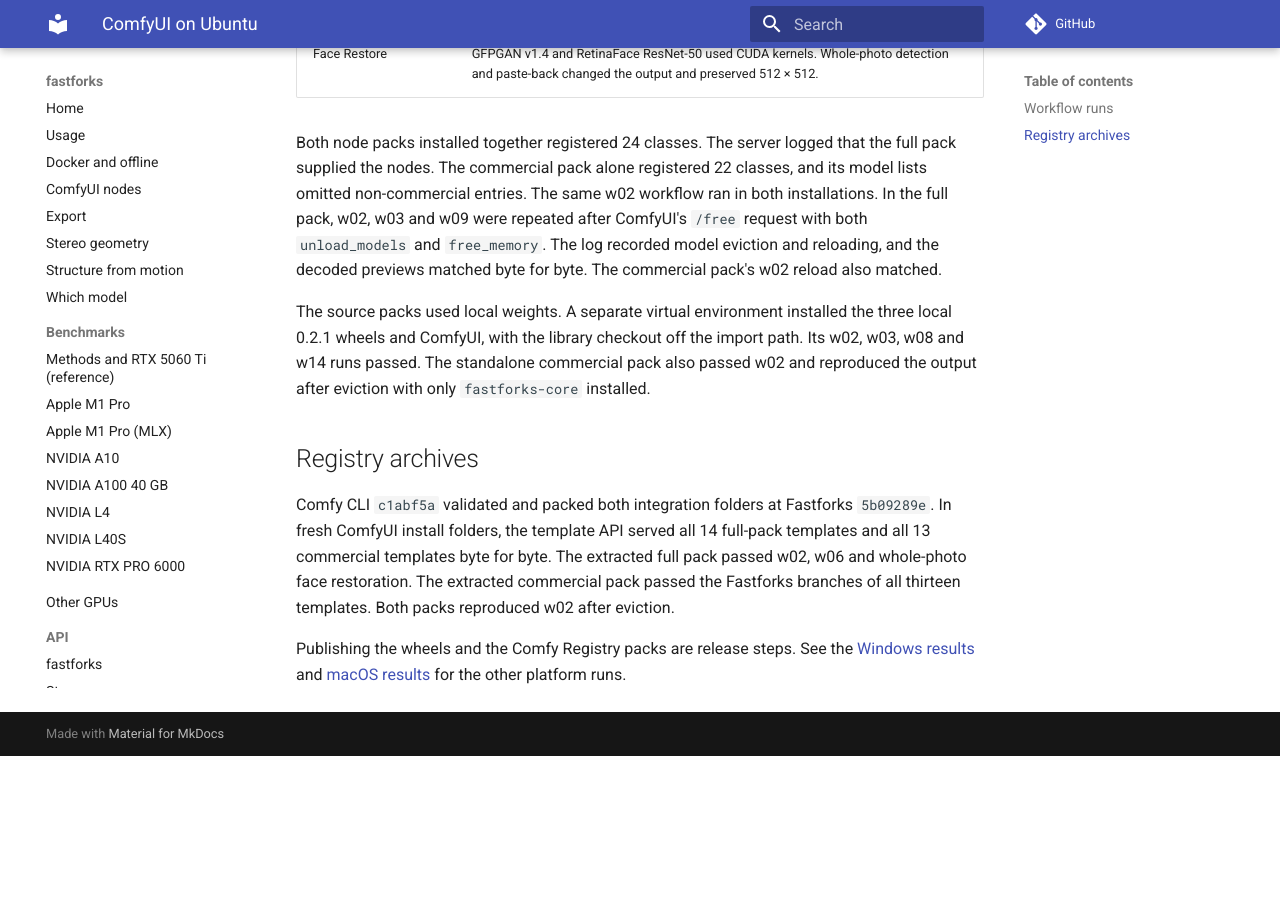
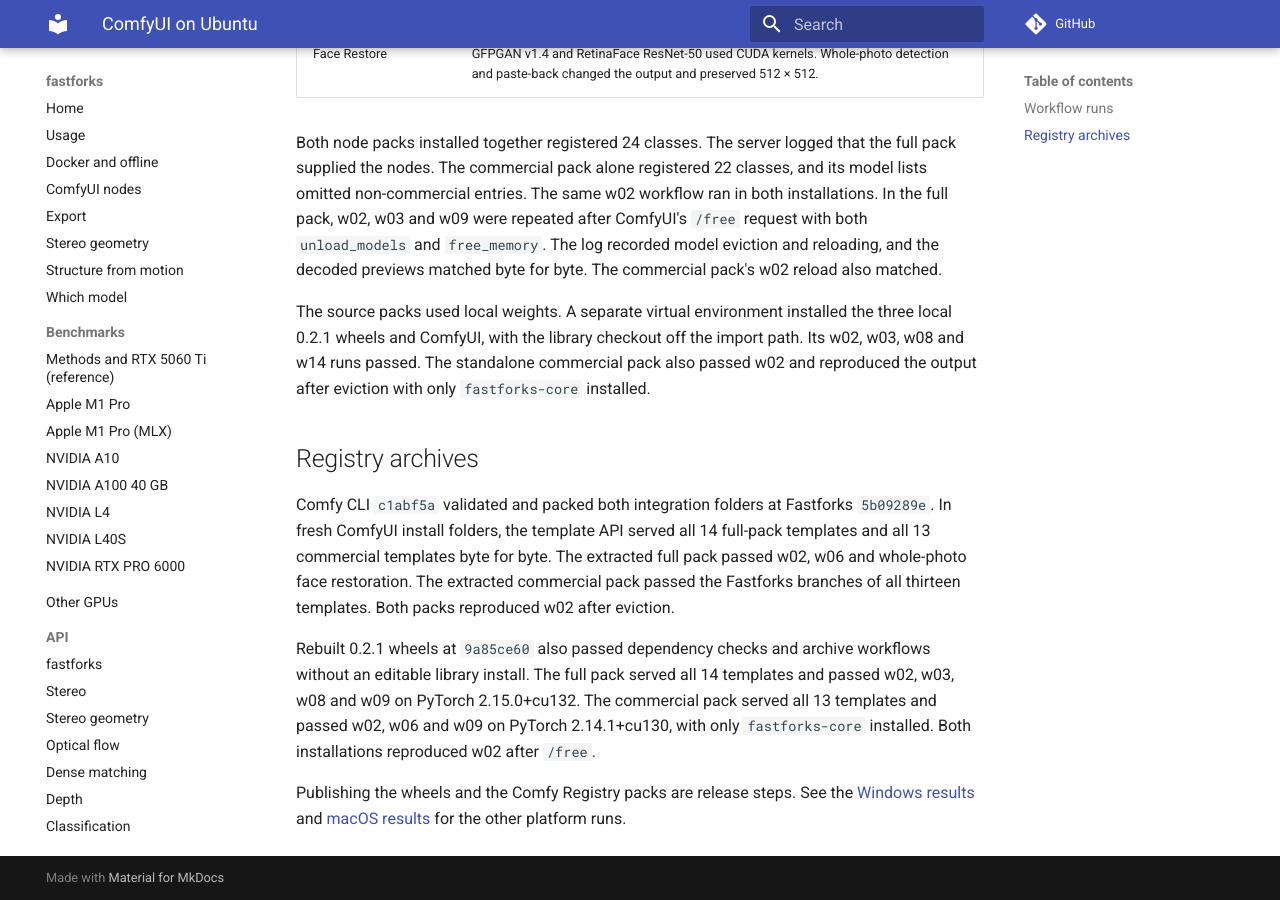
Before and after one commit to kleinicke/fastforks, an MkDocs documentation site: the page built from docs/plans/comfyui-ubuntu-results.md, in a window 1280 px wide and 900 px high, scrolled down 1255 px. Built offline with MkDocs 1.6.1 and Material for MkDocs 9.7.7, drawn with Linux system fonts in a browser that asks for light colours; comment, search, counter and statistics services are not loaded; before the commit the page ends 2011 px from its top, so only the background shows below that.

Commit message:
Record rebuilt wheel checks for both ComfyUI archives
Cover clean installs of the full archive and the commercial archive, and point first-time users to the bundled workflow that uses only built-in ComfyUI nodes.

```diff
--- a/docs/plans/comfyui-ubuntu-results.md
+++ b/docs/plans/comfyui-ubuntu-results.md
@@ -48,5 +48,10 @@ install folders, the template API served all 14 full-pack templates and all 13 c
 The extracted full pack passed w02, w06 and whole-photo face restoration. The extracted commercial pack passed the
 Fastforks branches of all thirteen templates. Both packs reproduced w02 after eviction.
 
+Rebuilt 0.2.1 wheels at `9a85ce60` also passed dependency checks and archive workflows without an editable library
+install. The full pack served all 14 templates and passed w02, w03, w08 and w09 on PyTorch 2.15.0+cu132.
+The commercial pack served all 13 templates and passed w02, w06 and w09 on PyTorch 2.14.1+cu130, with only
+`fastforks-core` installed. Both installations reproduced w02 after `/free`.
+
 Publishing the wheels and the Comfy Registry packs are release steps. See the [Windows results](comfyui-windows-results.md) and
 [macOS results](comfyui-mac-results.md) for the other platform runs.
```
Also changed, not shown: docs/comfyui.md (+2 -1 lines).
